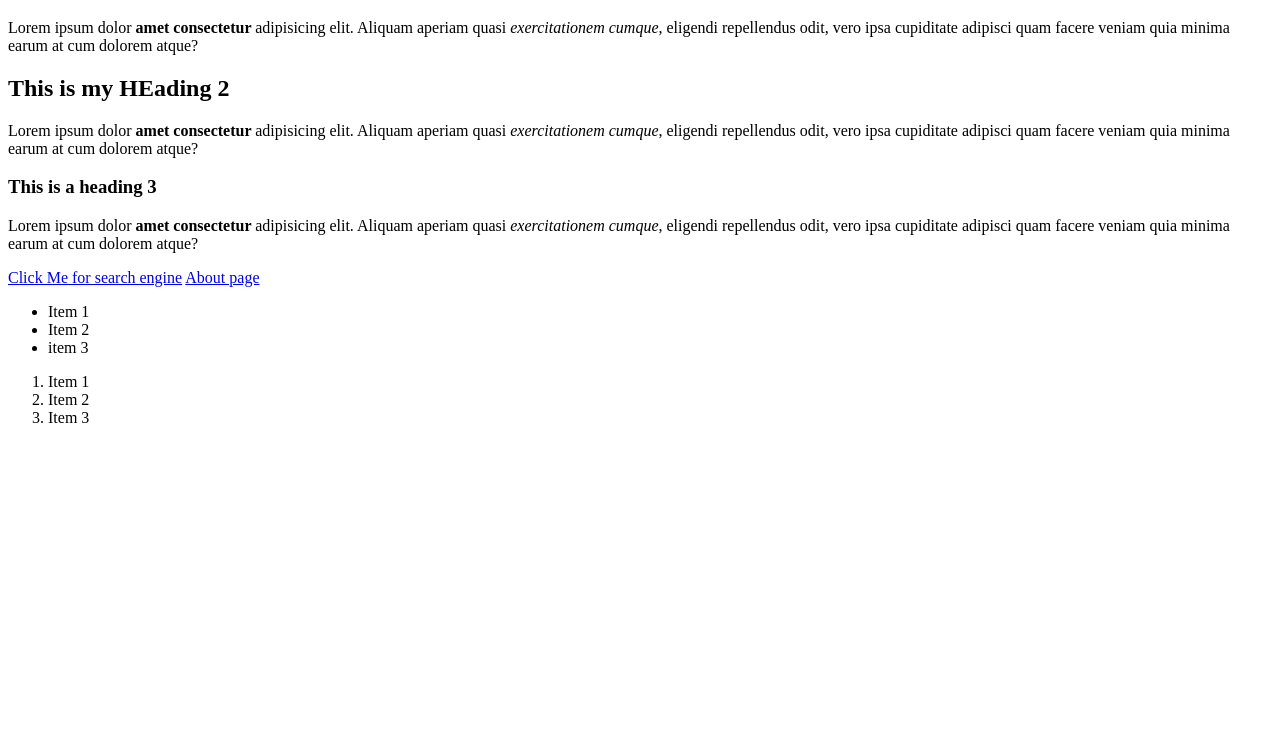
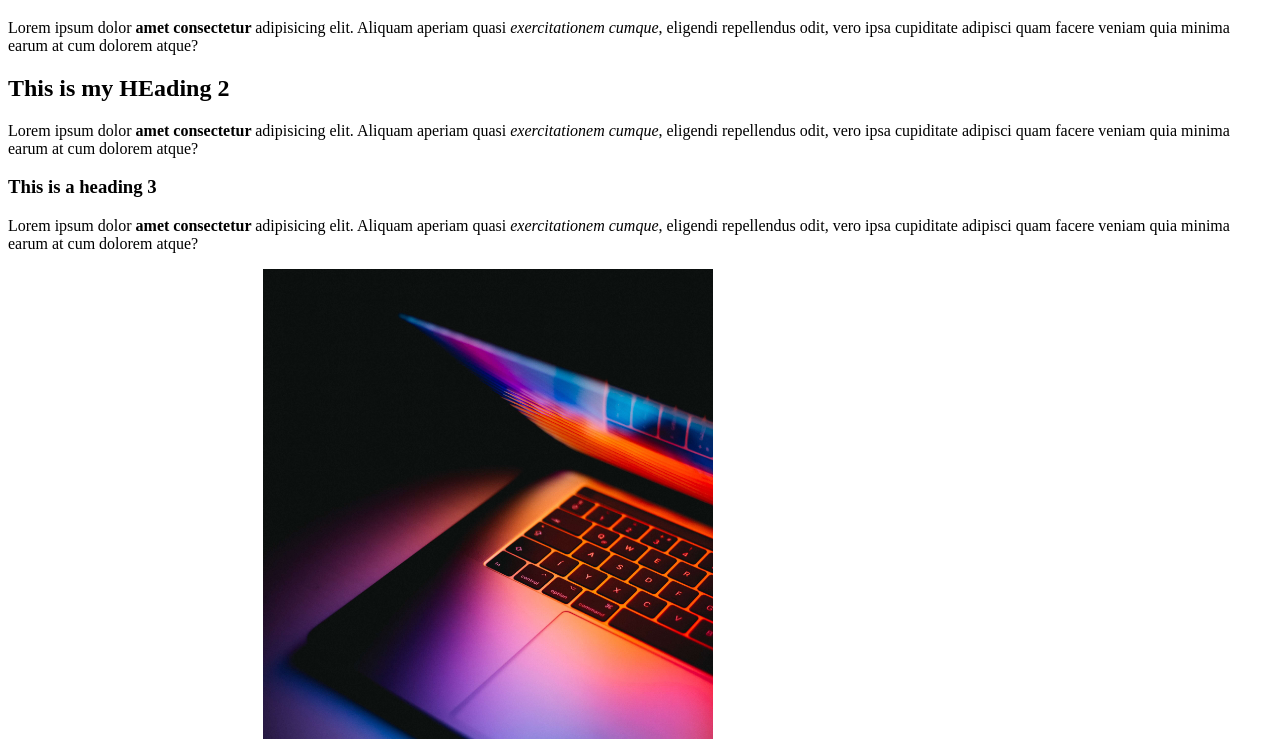
Before and after one commit to C-Dyson/websites, a plain HTML site: page portfolio/index.html in a window 1280 px wide. Shown: the part 61-800 px from the top of the page. Drawn offline with Linux system fonts and the light colour scheme.

Commit message:
creating an image dir and file, adding to index

```diff
--- a/portfolio/index.html
+++ b/portfolio/index.html
@@ -15,6 +15,7 @@
         <p>Lorem ipsum dolor <strong> amet consectetur </strong> adipisicing elit. Aliquam aperiam quasi <em>exercitationem cumque</em>, eligendi repellendus odit, vero ipsa cupiditate adipisci quam facere veniam quia minima earum at cum dolorem atque?</p>
         <a href="https://google.co.uk" target="_blank" rel="noopen noreferrer">Click Me for search engine</a>
         <a href="./pages/about.html">About page</a>
+    <img src="./images/laptop-colour-display.jpg" alt="An open Laptop colour display on a dark background" height="600px" width="450px">
     <ul>
         <li>Item 1</li>
         <li>Item 2</li>
```
Also changed, not shown: portfolio/images/laptop-colour-display.jpg (added).
